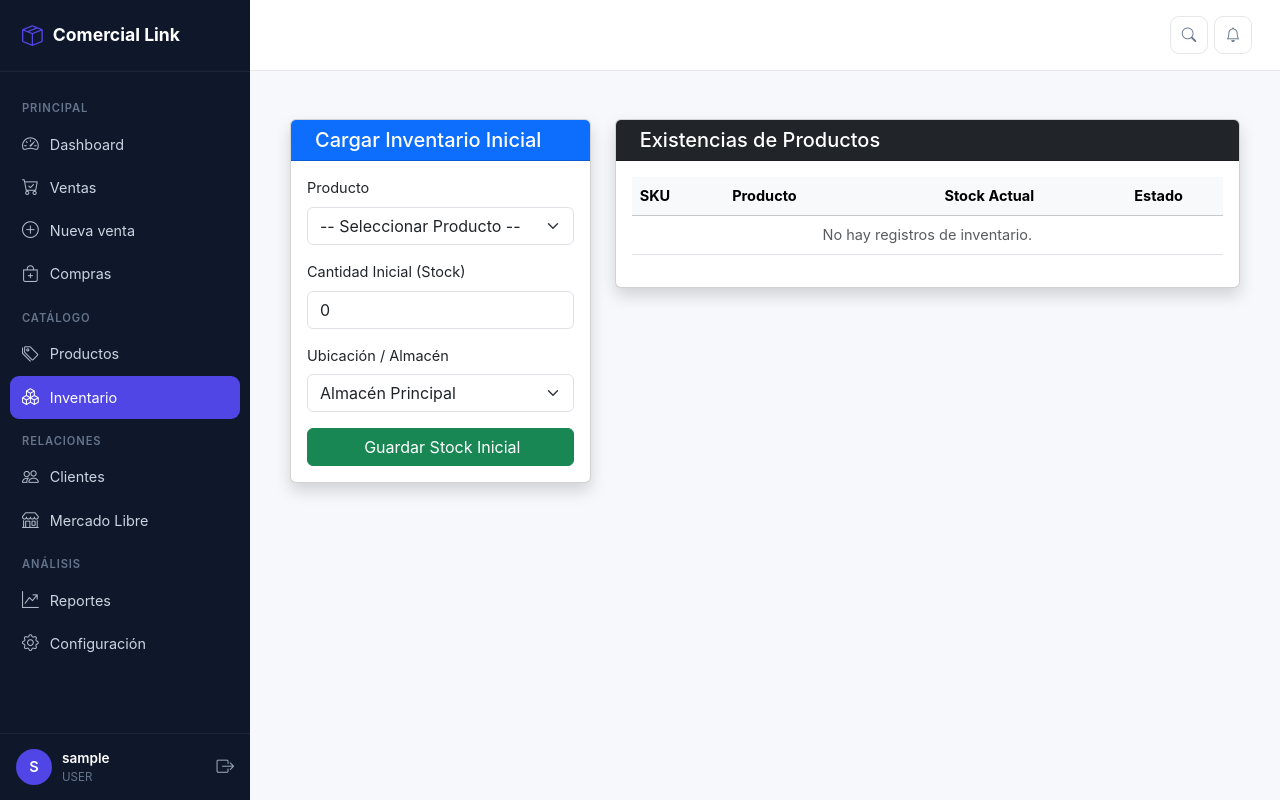
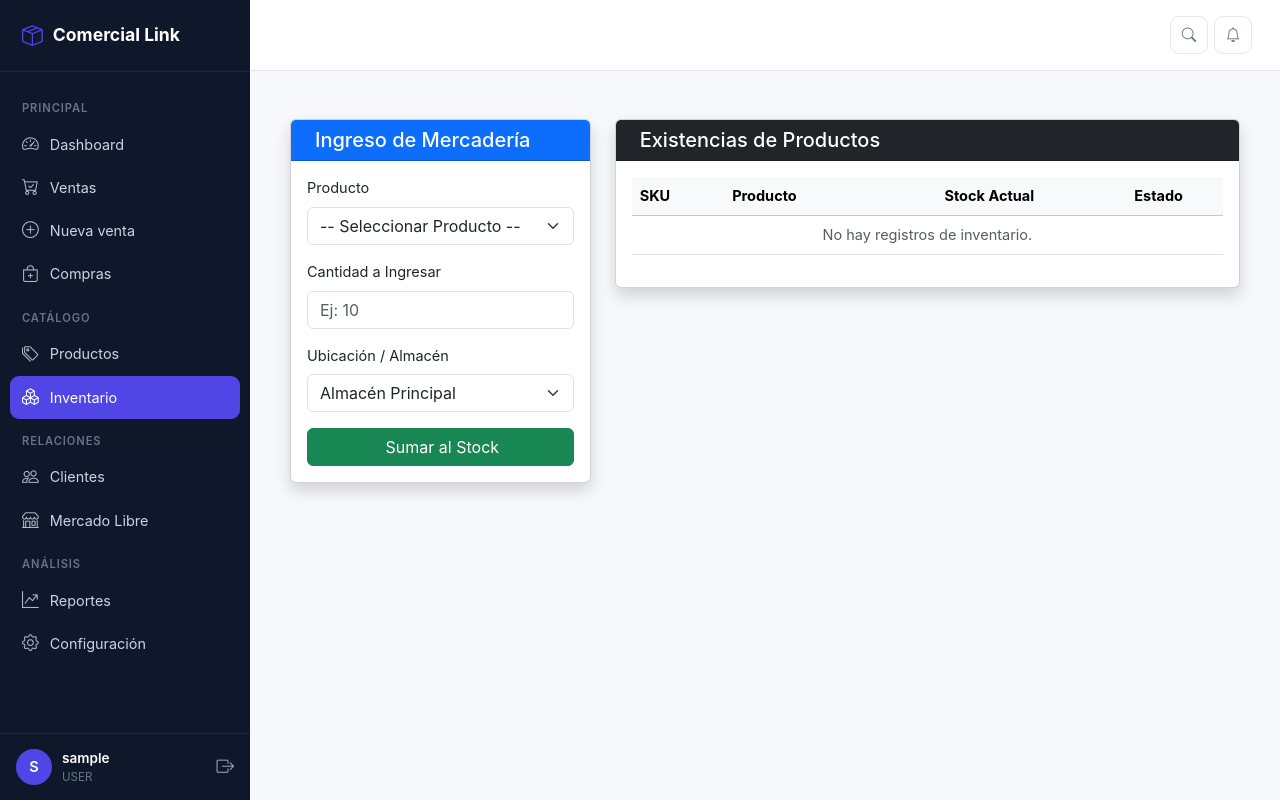
Before and after one commit to jraularanda-lab/comercial-link, a Flask app: page /inventario/ in a window 1280 px wide. Run offline with Flask 3, Linux system fonts and the light colour scheme; the visitor is signed in with stand-in values (Sample User, id 1); data that the repository does not hold is empty; parts of the project's set-up code (start-up, migrations or seed data) failed here and were passed over.

Commit message:
Actualización de inventario: suma de stock

```diff
--- a/blueprints/inventario.py
+++ b/blueprints/inventario.py
@@ -32,21 +32,29 @@ def index():
 @inventario_bp.route('/guardar', methods=['POST'])
 @login_required
 def guardar_inicial():
-    """Agrega o actualiza el inventario inicial."""
+    """Agrega o actualiza el inventario sumando la nueva cantidad."""
     try:
         producto_id = int(request.form.get('id_producto') or request.form.get('producto_id'))
         cantidad = int(request.form.get('cantidad', 0))
         ubicacion_id = int(request.form.get('id_ubicacion') or 1)
 
+        # Validación: Evitar ingresos de 0 o negativos
+        if cantidad <= 0:
+            flash('⚠️ La cantidad a ingresar debe ser mayor a 0.', 'warning')
+            return redirect(url_for('inventario.index'))
+
+        # CORRECCIÓN AQUÍ: Cambiamos 'existencia = :cant' por 'existencia = existencia + :cant'
+        # Esto suma lo nuevo a lo que ya había en la base de datos.
         query = text("""
             INSERT INTO inventarios (id_producto, id_ubicacion, existencia, apartado)
             VALUES (:prod_id, :ubic_id, :cant, 0)
-            ON DUPLICATE KEY UPDATE existencia = :cant
+            ON DUPLICATE KEY UPDATE existencia = existencia + :cant
         """)
+
         db.session.execute(query, {'prod_id': producto_id, 'ubic_id': ubicacion_id, 'cant': cantidad})
         db.session.commit()
 
-        flash('✅ Inventario actualizado correctamente.', 'success')
+        flash(f'✅ Se ingresaron {cantidad} unidades correctamente al inventario.', 'success')
 
     except Exception as e:
         db.session.rollback()
--- a/templates/inventario/index.html
+++ b/templates/inventario/index.html
@@ -9,23 +9,26 @@
         <div class="col-md-4 mb-4">
             <div class="card shadow">
                 <div class="card-header bg-primary text-white">
-                    <h5 class="mb-0"><i class="fas fa-boxes me-2"></i>Cargar Inventario Inicial</h5>
+                    <h5 class="mb-0"><i class="fas fa-boxes me-2"></i>Ingreso de Mercadería</h5>
                 </div>
                 <div class="card-body">
                     <form action="{{ url_for('inventario.guardar_inicial') }}" method="POST">
+
                         <div class="mb-3">
                             <label for="id_producto" class="form-label font-weight-bold">Producto</label>
                             <select class="form-select" id="id_producto" name="id_producto" required>
                                 <option value="">-- Seleccionar Producto --</option>
                                 {% for p in productos %}
-                                    <option value="{{ p.id }}">{{ p.sku }} - {{ p.nombre }}</option>
+                                    <!-- Agregamos el stock actual entre paréntesis para referencia visual -->
+                                    <option value="{{ p.id }}">{{ p.sku }} - {{ p.nombre }} (Stock: {{ p.stock_actual|default(0) }})</option>
                                 {% endfor %}
                             </select>
                         </div>
 
                         <div class="mb-3">
-                            <label for="cantidad" class="form-label font-weight-bold">Cantidad Inicial (Stock)</label>
-                            <input type="number" class="form-control" id="cantidad" name="cantidad" min="0" value="0" required>
+                            <label for="cantidad" class="form-label font-weight-bold">Cantidad a Ingresar</label>
+                            <!-- Cambiamos min a 1 y quitamos el value=0 para obligar a escribir -->
+                            <input type="number" class="form-control" id="cantidad" name="cantidad" min="1" placeholder="Ej: 10" required>
                         </div>
 
                         <div class="mb-3">
@@ -39,7 +42,7 @@
                         </div>
 
                         <button type="submit" class="btn btn-success w-100">
-                            <i class="fas fa-save me-1"></i> Guardar Stock Inicial
+                            <i class="fas fa-plus-circle me-1"></i> Sumar al Stock
                         </button>
                     </form>
                 </div>
```
